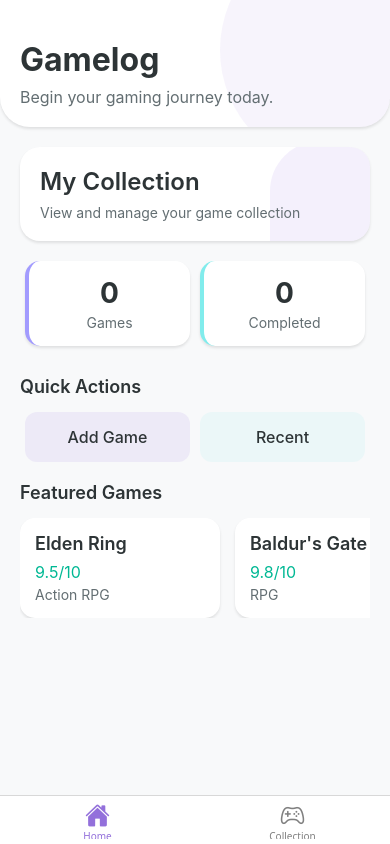
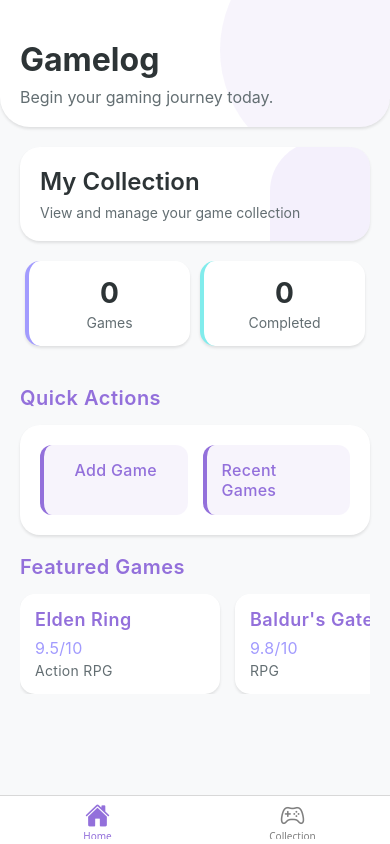
Before and after one commit to brendanddev/GameLog, a React Native app in the folder frontend/: screen /Home in a window 390 px wide. Built offline with nearby package versions, Linux system fonts and the light colour scheme.

Commit message:
Update HomeScreen

```diff
--- a/frontend/components/HomeScreen.js
+++ b/frontend/components/HomeScreen.js
@@ -1,4 +1,3 @@
-
 /**
  * @file HomeScreen.js
  * @author Brendan Dileo - April 2025
@@ -79,20 +78,24 @@ const HomeScreen = () => {
                         </View>
                     </View>
 
-                    {/* Quick action buttons for adding or deleting games, not used right now */}
+                    {/* Quick Actions Section */}
                     <View style={styles.quickActionsSection}>
                         <Text style={styles.sectionHeading}>Quick Actions</Text>
+                        <View style={styles.quickActionsCard}>
                             <View style={styles.actionButtonsContainer}>
                                 <TouchableOpacity
                                     style={[styles.actionButton, styles.leftActionButton]}
+                                    onPress={() => navigation.navigate('AddGame')}
                                 >
                                     <Text style={styles.actionButtonText}>Add Game</Text>
                                 </TouchableOpacity>
                                 <TouchableOpacity
                                     style={[styles.actionButton, styles.rightActionButton]}
+                                    onPress={() => navigation.navigate('RecentGames')}
                                 >
-                                <Text style={styles.actionButtonText}>Recent</Text>
+                                    <Text style={styles.actionButtonText}>Recent Games</Text>
                                 </TouchableOpacity>
+                            </View>
                         </View>
                     </View>
 
--- a/frontend/styles/homeStyles.js
+++ b/frontend/styles/homeStyles.js
@@ -185,21 +185,40 @@ export const styles = StyleSheet.create({
 
     // Section for the quick actions
     quickActionsSection: {
-        marginTop: 10,
+        marginTop: 20,
+    },
+
+    // Card container for quick actions
+    quickActionsCard: {
+        backgroundColor: '#ffffff',
+        borderRadius: 20,
+        padding: 20,
+        shadowColor: '#000',
+        shadowOffset: {
+            width: 0,
+            height: 2,
+        },
+        shadowOpacity: 0.1,
+        shadowRadius: 3,
+        elevation: 3,
+        position: 'relative',
+        overflow: 'hidden',
     },
 
     // Text for the section heading
     sectionHeading: {
-        fontSize: 18,
+        fontSize: 20,
         fontWeight: '600',
-        color: '#2d3436',
+        color: '#9370db',
         marginBottom: 15,
+        letterSpacing: 0.5,
     },
 
     // Container for the action buttons
     actionButtonsContainer: {
         flexDirection: 'row',
         justifyContent: 'space-between',
+        gap: 15,
     },
 
     // Individual action button for adding a game or viewing recent games
@@ -208,24 +227,27 @@ export const styles = StyleSheet.create({
         padding: 15,
         borderRadius: 12,
         alignItems: 'center',
-        marginHorizontal: 5,
+        backgroundColor: 'rgba(147, 112, 219, 0.08)',
     },
 
     // Left action button for adding a game
     leftActionButton: {
-        backgroundColor: 'rgba(147, 112, 219, 0.1)',
+        borderLeftWidth: 4,
+        borderLeftColor: '#9370db',
     },
 
     // Right action button for viewing recent games
     rightActionButton: {
-        backgroundColor: 'rgba(129, 236, 236, 0.1)',
+        borderLeftWidth: 4,
+        borderLeftColor: '#9370db',
     },
 
     // Text for all the action buttons
     actionButtonText: {
         fontSize: 16,
         fontWeight: '500',
-        color: '#2d3436',
+        color: '#9370db',
+        letterSpacing: 0.3,
     },
 
     // Container for the featured games section
@@ -251,25 +273,28 @@ export const styles = StyleSheet.create({
         elevation: 3,
     },
 
-    // Text for the featured games
-    gameName: {
+     // Text for the featured games
+     gameName: {
         fontSize: 18,
         fontWeight: '600',
-        color: '#2d3436',
+        color: '#9370db',
         marginBottom: 8,
+        letterSpacing: 0.5,
     },
 
     // Text for the featured games rating
     gameScore: {
         fontSize: 16,
-        color: '#00b894',
+        color: '#a29bfe',
         marginBottom: 4,
+        letterSpacing: 0.3,
     },
 
     // Text for the featured games category
     gameCategory: {
         fontSize: 14,
         color: '#636e72',
+        letterSpacing: 0.3,
     },
 
 });
```
Lines whose indentation alone changed are shown as unchanged.
